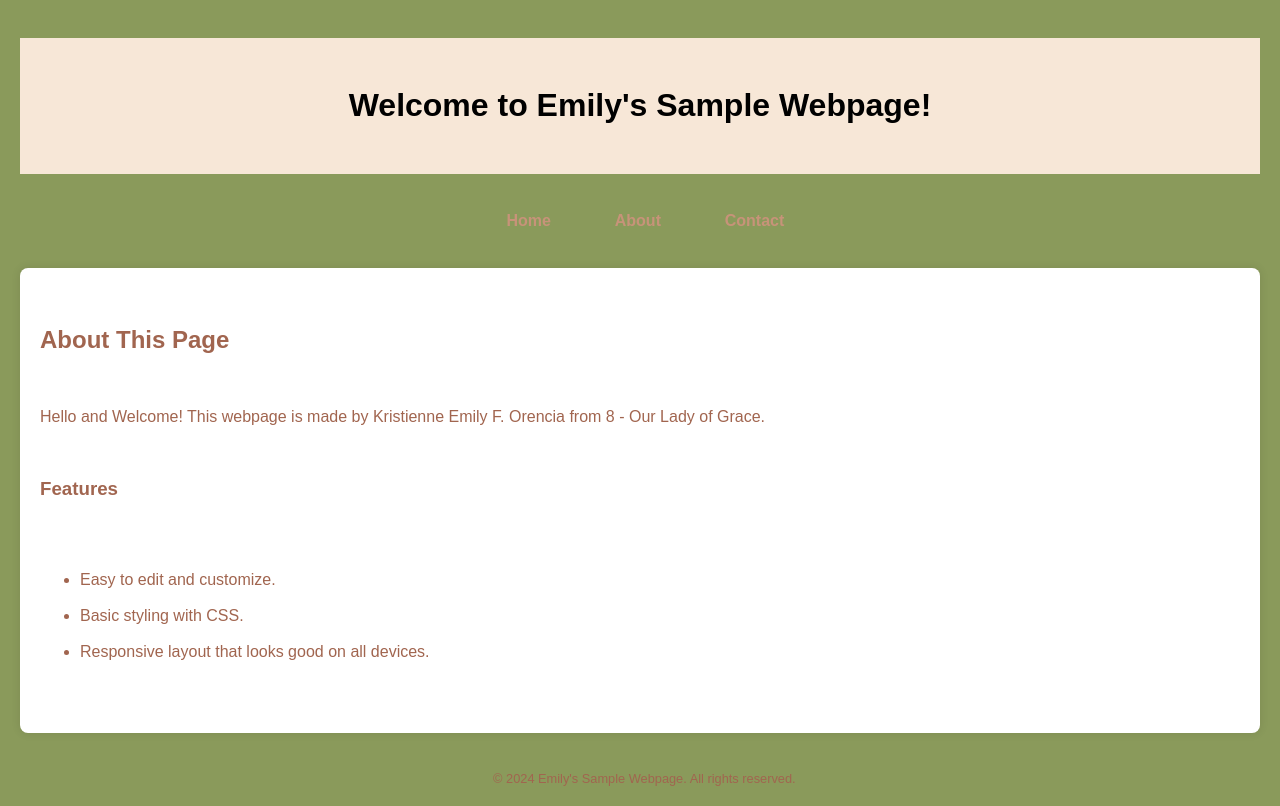
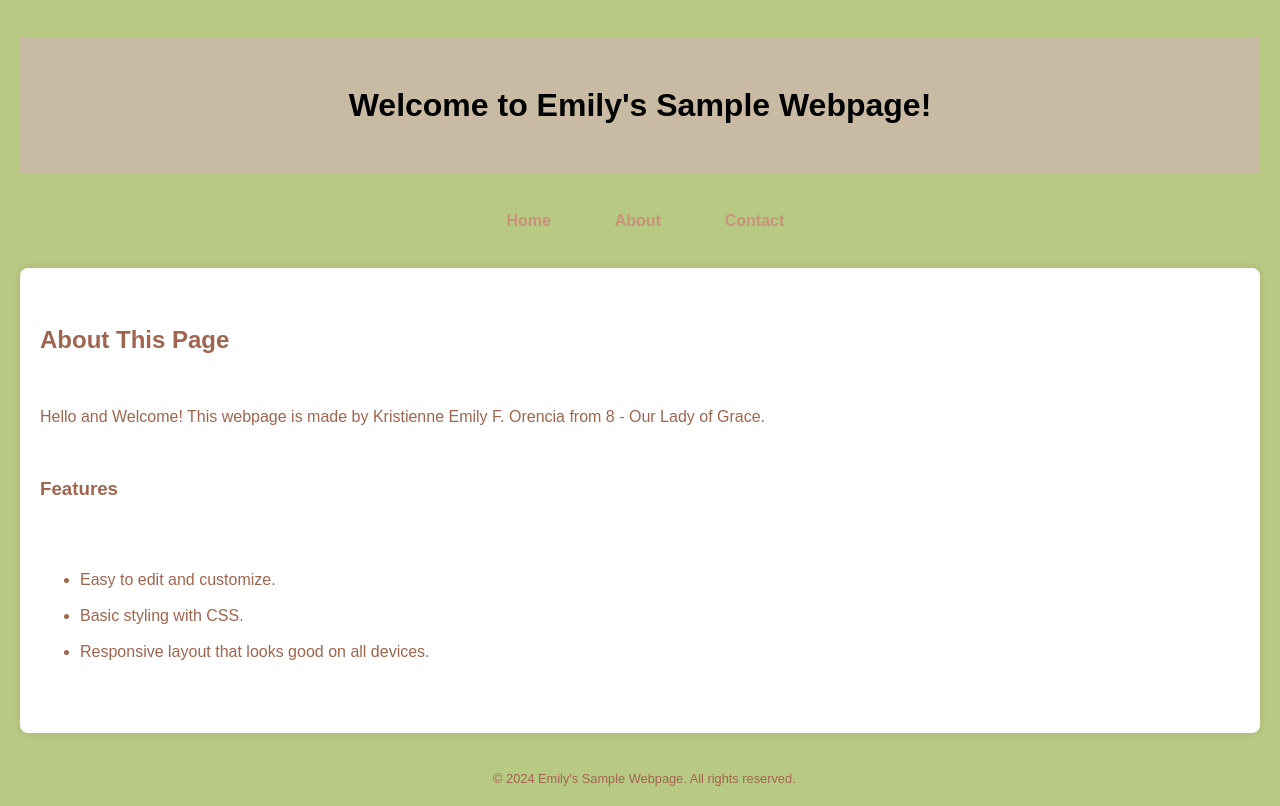
Before and after one commit to KristienneEmilyOrencia/Activites, a plain HTML site: page index.html in a window 1280 px wide. Drawn offline with Linux system fonts and the light colour scheme.

Commit message:
Update index.html

```diff
--- a/index.html
+++ b/index.html
@@ -9,13 +9,13 @@
  <style>
  body {
  font-family: Arial, sans-serif;
- background-color: #8A9A5B;
+ background-color: #b8c983;
  margin: 0;
  padding: 20px;
  color: #a1654f;
  }
  header {
- background-color: #f7e7d7;
+ background-color: #c9baa3;
  color: black;
  padding: 10px 0;
  text-align: center;
```
